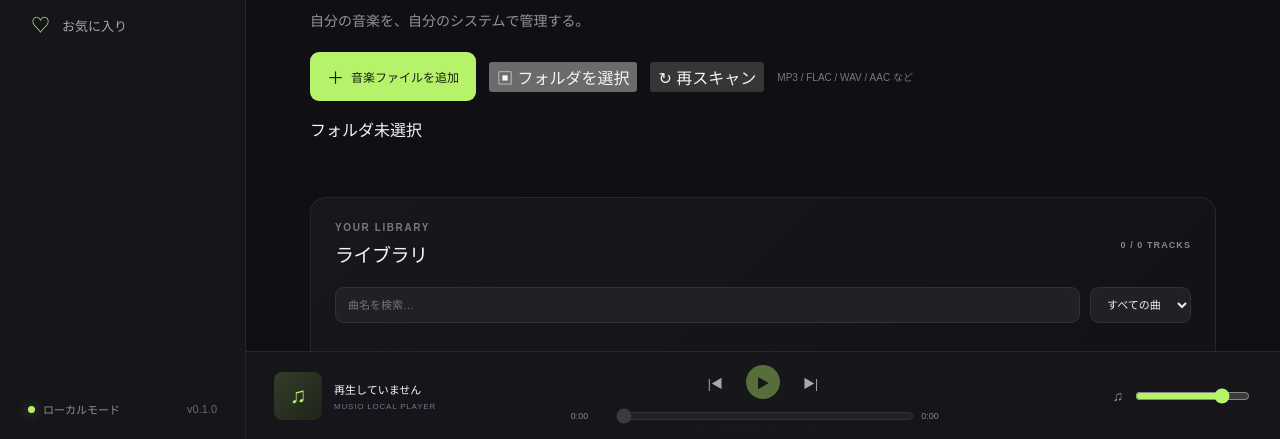
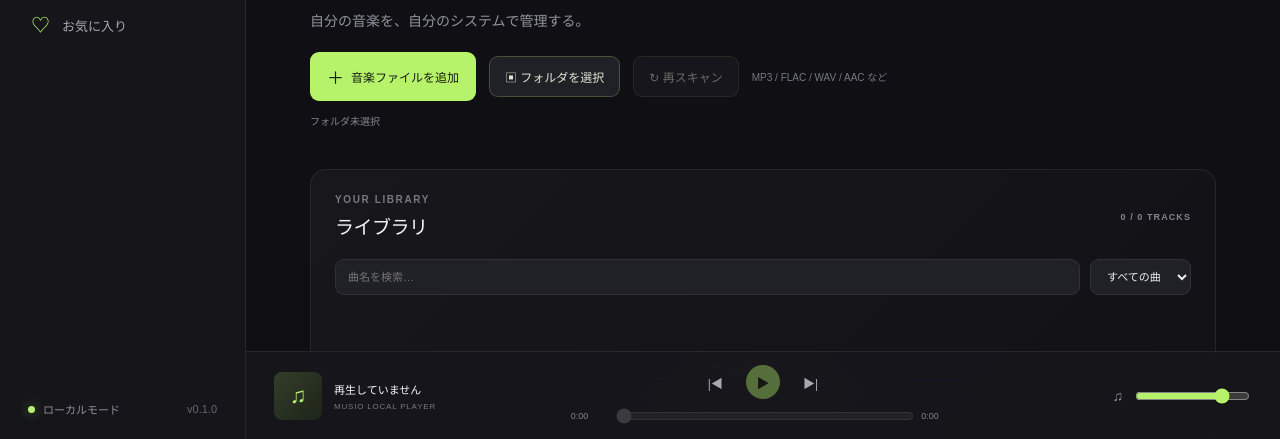
Before and after one commit to minax2036-beep/MUSIO, a plain HTML site: page index.html in a window 1280 px wide. Shown: the part 361-800 px from the top of the page. Drawn offline with Linux system fonts and the light colour scheme.

Commit message:
Style folder access controls and status

```diff
--- a/assets/css/style.css
+++ b/assets/css/style.css
@@ -150,3 +150,8 @@ input[type="range"]:disabled { cursor: default; opacity: .4; }
 .playlist-link { padding:8px 12px; border:0; border-radius:7px; background:transparent; color:#858590; text-align:left; font-size:11px; cursor:pointer; }
 .playlist-link:hover { background:#24242b; color:#fff; }
 @media (max-width:760px) { .library-toolbar { flex-direction:column; } }
+
+.secondary-button { display:inline-flex; align-items:center; gap:7px; padding:11px 15px; border:1px solid rgba(182,243,107,.24); border-radius:9px; background:#202027; color:#dfe8d2; font-size:12px; font-weight:700; cursor:pointer; }
+.secondary-button:hover:not(:disabled) { border-color:var(--accent); background:#292d25; }
+.secondary-button:disabled { opacity:.42; cursor:not-allowed; }
+.folder-status { min-height:16px; margin:12px 0 0; color:#858590; font-size:10px; overflow-wrap:anywhere; }
```
